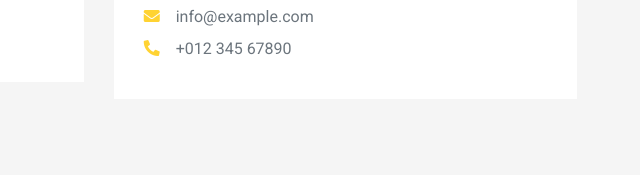
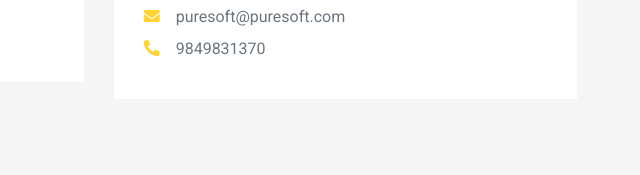
Before and after one commit to gitakbar/puresoft, a plain HTML site: page contact.html in a window 1280 px wide. Shown: the part 758-933 px from the top of the page, 640-1280 px from the left. Drawn offline with nearby package versions, Linux system fonts and the light colour scheme.

Commit message:
Update contact.html

```diff
--- a/contact.html
+++ b/contact.html
@@ -233,8 +233,8 @@
                 </div>
                 <div class="bg-light p-30 mb-3">
                     <p class="mb-2"><i class="fa fa-map-marker-alt text-primary mr-3"></i>123 Street, New York, USA</p>
-                    <p class="mb-2"><i class="fa fa-envelope text-primary mr-3"></i>info@example.com</p>
-                    <p class="mb-2"><i class="fa fa-phone-alt text-primary mr-3"></i>+012 345 67890</p>
+                    <p class="mb-2"><i class="fa fa-envelope text-primary mr-3"></i>puresoft@puresoft.com</p>
+                    <p class="mb-2"><i class="fa fa-phone-alt text-primary mr-3"></i>9849831370</p>
                 </div>
             </div>
         </div>
```
